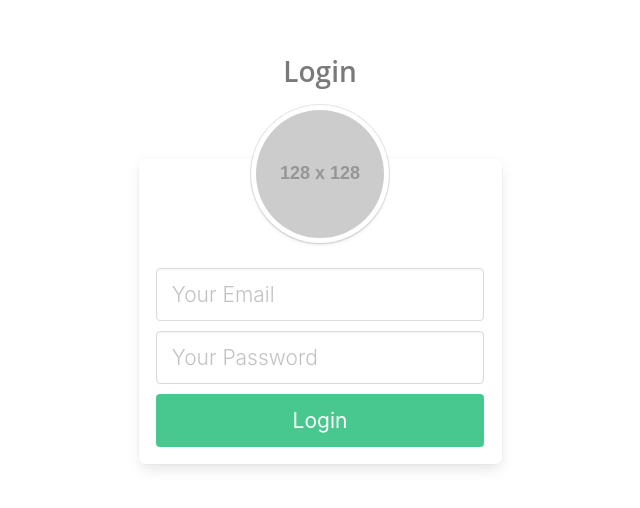
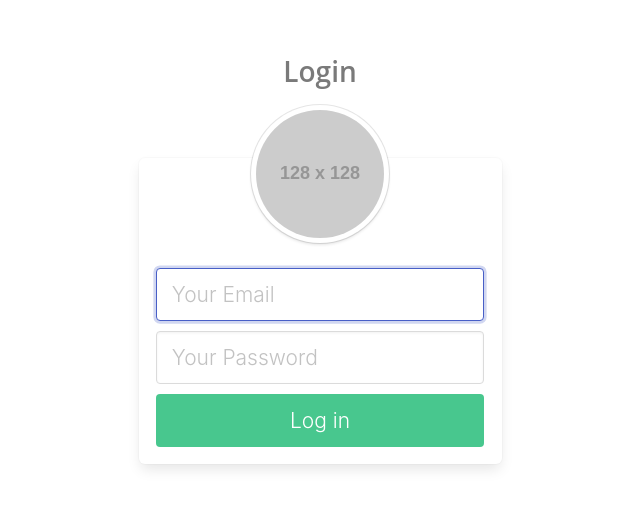
Before and after one commit to Polinak87/Thumbtack_JS-project, a React app in the folder frontend/: page /login in a window 1280 px wide. Shown: the part 140-648 px from the top of the page, without its empty margins (320-960 px from the left). Built offline with nearby package versions, Linux system fonts and the light colour scheme; the HTML template or start-up script is replaced by a standard one.

Commit message:
Required fields and autofocus in forms

```diff
--- a/frontend/src/scenes/addNewThing.js
+++ b/frontend/src/scenes/addNewThing.js
@@ -65,7 +65,7 @@ class AddNewThingForm extends React.Component {
 
     return (
       <div>
-        <br/>
+        <br />
         <section className="hero is-primary">
           <div className="hero-body">
             <div className="container">
@@ -75,20 +75,33 @@ class AddNewThingForm extends React.Component {
             </div>
           </div>
         </section>
-        <br/>
+        <br />
         <div className="column is-one-quarter">
           <form className="" onSubmit={this.handleSubmit}>
-            <input className="input" type="text" required placeholder="Name" onChange={this.handleChangeName} value={this.state.name} />
+            <div className="field">
+              <div className="control">
+                <input className="input" type="text" required placeholder="Name" autoFocus onChange={this.handleChangeName} value={this.state.name} />
+              </div>
+            </div>
+            <div className="field">
+              <div className="control">
                 <input className="input" type="text" required placeholder="Description" onChange={this.handleChangeDescription} value={this.state.description} />
+              </div>
+            </div>
+            <div className="field">
               <div className="control is-expanded">
                 <div className="select is-fullwidth">
-                <select onChange={this.handleChangeCategory}  value={this.state.categoryId} >
+                  <select onChange={this.handleChangeCategory} value={this.state.categoryId} >
                     {categoryOptons}
                   </select>
                 </div>
               </div>
-            <br/>
+            </div>
+            <div className="field">
+              <div className="control">
                 <input className="button is-block is-success is-large is-fullwidth" type="submit" value="Add"></input>
+              </div>
+            </div>
           </form>
         </div>
       </div>
--- a/frontend/src/scenes/homePage/login.js
+++ b/frontend/src/scenes/homePage/login.js
@@ -10,7 +10,7 @@ export default class Login extends React.Component {
       email: '',
       password: '',
     }
-    this.handleClick = this.handleClick.bind(this);
+    this.handleSubmit = this.handleSubmit.bind(this);
     this.handleChangeEmail = this.handleChangeEmail.bind(this);
     this.handleChangePassword = this.handleChangePassword.bind(this);
   }
@@ -23,7 +23,7 @@ export default class Login extends React.Component {
     this.setState({ password: event.target.value });
   }
 
-  handleClick() {
+  handleSubmit(event) {
     event.preventDefault();
     const { email, password } = this.state;
     axios.post('/api/login', { email, password })
@@ -48,18 +48,18 @@ export default class Login extends React.Component {
                   <figure className="avatar">
                     <img src="https://placehold.it/128x128" />
                   </figure>
-                  <form>
+                  <form className="" onSubmit={this.handleSubmit}>
                     <div className="field">
                       <div className="control">
-                        <input className="input is-large" type="email" placeholder="Your Email" onChange={this.handleChangeEmail} value={this.state.email} autoFocus="" />
+                        <input className="input is-large" type="email" placeholder="Your Email" required autoFocus onChange={this.handleChangeEmail} value={this.state.email} />
                       </div>
                     </div>
                     <div className="field">
                       <div className="control">
-                        <input className="input is-large" type="password" onChange={this.handleChangePassword} value={this.state.password} placeholder="Your Password" />
+                        <input className="input is-large" type="password" placeholder="Your Password" required onChange={this.handleChangePassword} value={this.state.password} />
                       </div>
                     </div>
-                    <button className="button is-block is-success is-large is-fullwidth" onClick={this.handleClick}>Login</button>
+                    <input className="button is-block is-success is-large is-fullwidth" type="submit" value="Log in"></input>
                   </form>
                 </div>
               </div>
--- a/frontend/src/scenes/homePage/registration.js
+++ b/frontend/src/scenes/homePage/registration.js
@@ -12,7 +12,7 @@ export default class Login extends React.Component {
       email: '',
       password: '',
     }
-    this.handleClick = this.handleClick.bind(this);
+    this.handleSubmit = this.handleSubmit.bind(this);
     this.handleChangeFirstName = this.handleChangeFirstName.bind(this);
     this.handleChangeLastName = this.handleChangeLastName.bind(this);
     this.handleChangeEmail = this.handleChangeEmail.bind(this);
@@ -35,7 +35,7 @@ export default class Login extends React.Component {
     this.setState({ password: event.target.value });
   }
 
-  handleClick() {
+  handleSubmit(event) {
     event.preventDefault();
     const { firstName, lastName, email, password } = this.state;
     console.log(firstName, lastName, email, password);
@@ -62,28 +62,28 @@ export default class Login extends React.Component {
                   <figure className="avatar">
                     <img src="https://placehold.it/128x128" />
                   </figure>
-                  <form>
+                  <form className="" onSubmit={this.handleSubmit}>
                     <div className="field">
                       <div className="control">
-                        <input className="input is-large" type="text" required placeholder="First name" onChange={this.handleChangeFirstName} value={this.state.firstName}  />
+                        <input className="input is-large" type="text" required placeholder="First name" autoFocus onChange={this.handleChangeFirstName} value={this.state.firstName}/>
                       </div>
                     </div>
                     <div className="field">
                       <div className="control">
-                        <input className="input is-large" type="text" required placeholder="Last name" onChange={this.handleChangeLastName} value={this.state.lastName}  />
+                        <input className="input is-large" type="text" required placeholder="Last name" onChange={this.handleChangeLastName} value={this.state.lastName}/>
                       </div>
                     </div>
                     <div className="field">
                       <div className="control">
-                        <input className="input is-large" type="email" required placeholder="Email" onChange={this.handleChangeEmail} value={this.state.email} />
+                        <input className="input is-large" type="email" required placeholder="Email" onChange={this.handleChangeEmail} value={this.state.email}/>
                       </div>
                     </div>
                     <div className="field">
                       <div className="control">
-                        <input className="input is-large" type="password" required placeholder="Password" onChange={this.handleChangePassword} value={this.state.password} placeholder="Password" />
+                        <input className="input is-large" type="password" required placeholder="Password" placeholder="Password" onChange={this.handleChangePassword} value={this.state.password}/>
                       </div>
                     </div>
-                    <button className="button is-block is-success is-large is-fullwidth" onClick={this.handleClick}>Register</button>
+                    <input className="button is-block is-success is-large is-fullwidth" type="submit" value="Register"></input>
                   </form>
                 </div>
               </div>
```
Lines whose indentation alone changed are shown as unchanged.
